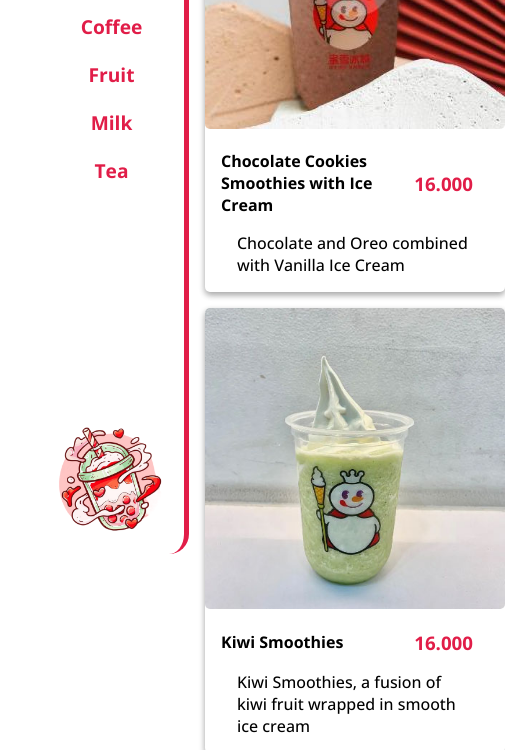
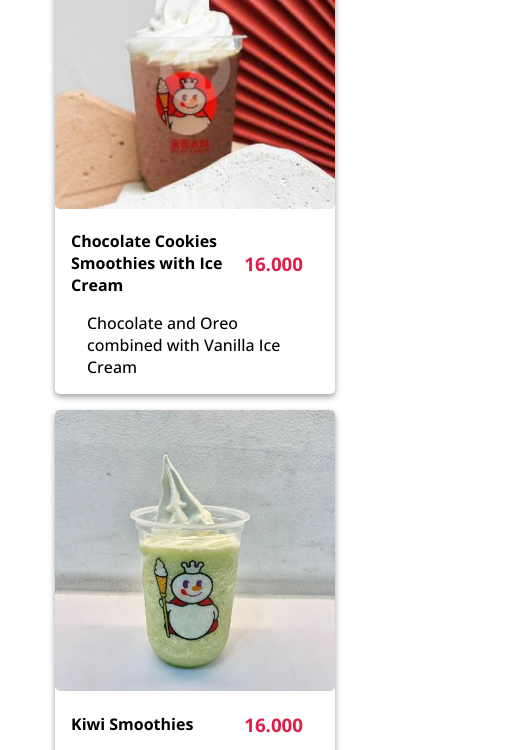
Before and after one commit to RizqGyx/Mixue, a website with bundled scripts: page index.html in a window 390 px wide. Shown: the part 2187-2937 px from the top of the page, 505 px wide, since content can reach past the window. Built offline with nearby package versions, Linux system fonts and the light colour scheme; files whose address does not match are found by name.

Commit message:
Menu fix Commit

```diff
--- a/index.html
+++ b/index.html
@@ -123,9 +123,6 @@
             </section>
 
             <section id="menu">
-                <section class="menu-title">
-
-                </section>
                 <section class="menu-content">
                     <aside class="side-bar">
                         <div class="side-bar-list">
@@ -179,10 +176,6 @@
 
             </section>
 
-            <aside>
-
-            </aside>
-
         </section>
 
         <aside>
@@ -193,7 +186,11 @@
                 <li><a href="https://www.facebook.com/p/MIXUE-Indonesia-100082038121169/" target="_blank"><i class="fab fa-facebook"></i></a></li>
               </ul>
             </div>
-          </aside>
+        </aside>
+
+        <div id="scrollToTop">
+            <a href="#top"><i class="fas fa-arrow-up"></i></a>
+        </div>
     </main>
 
 
--- a/js/menuProduct.js
+++ b/js/menuProduct.js
@@ -36,30 +36,30 @@ window.addEventListener("DOMContentLoaded", () => {
     coffee.innerHTML += Card('Coffee/Mixue-Americano-Coffee.jpg', 'Americano Coffee', '12.000', 'Delicious Americano Coffee');
     coffee.innerHTML += Card('Coffee/Mocha-Mi-Shake.jpg', 'Mocha Mi Shake', '16.000', 'Refreshing and delightful Mocha Mi-Shake');
 
-    fruit.innerHTML += Card('Fruit/Fresh-Squeezed-Lemonade.jpg', 'Mocha Mi Shake', '16.000', 'Refreshing and delightful Mocha Mi-Shake');
-    fruit.innerHTML += Card('Fruit/Hawaian-fruit-Tea.jpg', 'Mocha Mi Shake', '16.000', 'Refreshing and delightful Mocha Mi-Shake');
-    fruit.innerHTML += Card('Fruit/kiwi-fruit-tea-mixue.jpg', 'Mocha Mi Shake', '16.000', 'Refreshing and delightful Mocha Mi-Shake');
-    fruit.innerHTML += Card('Fruit/Lemon-Early-Grey-Tea.jpg', 'Mocha Mi Shake', '16.000', 'Refreshing and delightful Mocha Mi-Shake');
-    fruit.innerHTML += Card('Fruit/Lemon-Jasmine-Tea.jpg', 'Mocha Mi Shake', '16.000', 'Refreshing and delightful Mocha Mi-Shake');
-    fruit.innerHTML += Card('Fruit/Mango-Oats-Jasmine-Tea.jpg', 'Mocha Mi Shake', '16.000', 'Refreshing and delightful Mocha Mi-Shake');
-    fruit.innerHTML += Card('Fruit/Passion-fruit-Jasmine-Tea.jpg', 'Mocha Mi Shake', '16.000', 'Refreshing and delightful Mocha Mi-Shake');
-    fruit.innerHTML += Card('Fruit/Peach-Tea-Mixue.jpg', 'Mocha Mi Shake', '16.000', 'Refreshing and delightful Mocha Mi-Shake');
+    fruit.innerHTML += Card('Fruit/Fresh-Squeezed-Lemonade.jpg', 'Fresh Squeezed Lemonade', '10.000', 'Fresh, original lemon juice beverage that is refreshing');
+    fruit.innerHTML += Card('Fruit/Hawaian-fruit-Tea.jpg', 'Hawaian fruit Tea', '22.000', 'A refreshing drink with passion fruit pearls, sweet mango topping, and yellow peach jelly');
+    fruit.innerHTML += Card('Fruit/kiwi-fruit-tea-mixue.jpg', 'Kiwi Fruit Tea', '15.000', 'Fresh kiwi slices combined with fresh and delightful coconut jelly');
+    fruit.innerHTML += Card('Fruit/Lemon-Early-Grey-Tea.jpg', 'Lemon Earl Grey Tea', '12.000', 'Earl Grey Tea mixed with fresh, original lemon juice for a refreshing flavor');
+    fruit.innerHTML += Card('Fruit/Lemon-Jasmine-Tea.jpg', 'Lemon Jasmine Tea', '12.000', 'Jasmine Tea paired with fresh, original lemon juice for a refreshing taste');
+    fruit.innerHTML += Card('Fruit/Mango-Oats-Jasmine-Tea.jpg', 'Mango Oats Jasmine Tea', '16.000', 'Jasmine tea combined with real mango toppings and oats');
+    fruit.innerHTML += Card('Fruit/Passion-fruit-Jasmine-Tea.jpg', 'Passion fruit Jasmine Tea', '20.000', 'Jasmine Tea with real passion fruit pearls, coconut jelly, and chewy boba');
+    fruit.innerHTML += Card('Fruit/Peach-Tea-Mixue.jpg', 'Peach Tea Earl Grey Tea', '16.000', 'Fresh peach slices combined with yellow peach jelly and Early Grey Tea');
 
-    milk.innerHTML += Card('Milk/Boba-Shake.jpg', 'Mocha Mi Shake', '16.000', 'Refreshing and delightful Mocha Mi-Shake');
-    milk.innerHTML += Card('Milk/Brown-Sugar-Pearl-Milk-Tea-1.jpg', 'Mocha Mi Shake', '16.000', 'Refreshing and delightful Mocha Mi-Shake');
-    milk.innerHTML += Card('Milk/Coconut-Jelly-Milk-Tea.jpg', 'Mocha Mi Shake', '16.000', 'Refreshing and delightful Mocha Mi-Shake');
-    milk.innerHTML += Card('Milk/Creamy-Mango-Boba.jpg', 'Mocha Mi Shake', '16.000', 'Refreshing and delightful Mocha Mi-Shake');
-    milk.innerHTML += Card('Milk/Milk-Tea-With-2-Toppings.jpg', 'Mocha Mi Shake', '16.000', 'Refreshing and delightful Mocha Mi-Shake');
-    milk.innerHTML += Card('Milk/Oats-Milk-Tea.jpg', 'Mocha Mi Shake', '16.000', 'Refreshing and delightful Mocha Mi-Shake');
-    milk.innerHTML += Card('Milk/Pear-Milk-Tea-1.jpg', 'Mocha Mi Shake', '16.000', 'Refreshing and delightful Mocha Mi-Shake');
-    milk.innerHTML += Card('Milk/Read-Bean-Milk-Tea.jpg', 'Mocha Mi Shake', '16.000', 'Refreshing and delightful Mocha Mi-Shake');
-    milk.innerHTML += Card('Milk/Strawberry-Mi-shake.jpg', 'Mocha Mi Shake', '16.000', 'Refreshing and delightful Mocha Mi-Shake');
-    milk.innerHTML += Card('Milk/Supreme-Mixed-Milk-Tea.jpg', 'Mocha Mi Shake', '16.000', 'Refreshing and delightful Mocha Mi-Shake');
+    milk.innerHTML += Card('Milk/Boba-Shake.jpg', 'Boba Shake', '16.000', 'Ice Cream combined with brown sugar and chewy boba toppings');
+    milk.innerHTML += Card('Milk/Brown-Sugar-Pearl-Milk-Tea-1.jpg', 'Brown Sugar Pearl Milk Tea', '19.000', 'Milk Tea complemented with brown sugar and chewy boba toppings');
+    milk.innerHTML += Card('Milk/Coconut-Jelly-Milk-Tea.jpg', 'Coconut Jelly Milk Tea', '19.000', 'Milk Tea with soft coconut jelly toppings');
+    milk.innerHTML += Card('Milk/Creamy-Mango-Boba.jpg', 'Creamy Mango Boba', '22.000', 'Creamy beverage with ice cream, sweet mango, chewy boba, and coconut');
+    milk.innerHTML += Card('Milk/Milk-Tea-With-2-Toppings.jpg', 'Milk Tea With 2 Toppings', '19.000', 'Milk Tea with red bean and brown sugar jelly toppings');
+    milk.innerHTML += Card('Milk/Oats-Milk-Tea.jpg', 'Oats Milk Tea', '19.000', 'Milk Tea with crunchy oats toppings');
+    milk.innerHTML += Card('Milk/Pear-Milk-Tea-1.jpg', 'Pearl Milk Tea', '19.000', 'Milk Tea with chewy boba toppings');
+    milk.innerHTML += Card('Milk/Read-Bean-Milk-Tea.jpg', 'Red Bean Milk Tea', '19.000', 'Milk Tea with red bean toppings');
+    milk.innerHTML += Card('Milk/Strawberry-Mi-shake.jpg', 'Strawberry Mi-shake', '16.000', 'Ice Cream with a blend of green tea and fresh strawberry slices');
+    milk.innerHTML += Card('Milk/Supreme-Mixed-Milk-Tea.jpg', 'Supreme Mixed Milk Tea', '22.000', 'Milk Tea with extra toppings of pearl, coconut jelly, oats, and brown sugar jelly');
 
-    tea.innerHTML += Card('tea/Early-Grey-Tea-with-2-Toppings.jpg', 'Earl Grey Tea with 2 Toppings', '13.000', 'Coffee Boba Sundae, coffee ice cream enhanced with chewy boba toppings for added indulgence');
-    tea.innerHTML += Card('tea/Jasmine-Tea-With-2-Toppings.jpg', 'Jasmine Tea With 2 Toppings', '13.000', 'Coffee Boba Sundae, coffee ice cream enhanced with chewy boba toppings for added indulgence');
-    tea.innerHTML += Card('tea/Original-Earl-Grey-Tea.jpg', 'Original Earl Grey Tea', '10.000', 'Coffee Boba Sundae, coffee ice cream enhanced with chewy boba toppings for added indulgence');
-    tea.innerHTML += Card('tea/Original-Jasmine-Tea.jpg', 'Original Jasmine Tea', '10.000', 'Coffee Boba Sundae, coffee ice cream enhanced with chewy boba toppings for added indulgence');
-    tea.innerHTML += Card('tea/ice-cream-earl-grey-tea.jpg', 'Ice Cream Earl Grey Tea', '13.000', 'Coffee Boba Sundae, coffee ice cream enhanced with chewy boba toppings for added indulgence');
-    tea.innerHTML += Card('tea/Original-Jasmine-Tea.jpg', 'Ice Cream Jasmine Tea', '13.000', 'Coffee Boba Sundae, coffee ice cream enhanced with chewy boba toppings for added indulgence');
+    tea.innerHTML += Card('tea/Early-Grey-Tea-with-2-Toppings.jpg', 'Earl Grey Tea with 2 Toppings', '13.000', 'Earl Grey Tea with chewy boba and coconut jelly toppings');
+    tea.innerHTML += Card('tea/Jasmine-Tea-With-2-Toppings.jpg', 'Jasmine Tea With 2 Toppings', '13.000', 'Jasmine Tea with chewy boba and coconut jelly toppings');
+    tea.innerHTML += Card('tea/Original-Earl-Grey-Tea.jpg', 'Original Earl Grey Tea', '10.000', 'Refreshing Black Tea');
+    tea.innerHTML += Card('tea/Original-Jasmine-Tea.jpg', 'Original Jasmine Tea', '10.000', 'Refreshing Jasmine Tea');
+    tea.innerHTML += Card('tea/ice-cream-earl-grey-tea.jpg', 'Ice Cream Earl Grey Tea', '13.000', 'Earl Grey Tea with ice cream on top');
+    tea.innerHTML += Card('tea/Ice-Cream-Jasmine-Tea-Mixue.jpg', 'Ice Cream Jasmine Tea', '13.000', 'Jasmine Tea with ice cream on top');
 });
--- a/js/script.js
+++ b/js/script.js
@@ -49,3 +49,25 @@ links.forEach(link => {
     link.classList.add('clicked');
     });
 });
+
+const scrollToTopButton = document.getElementById("scrollToTop");
+
+// Tampilkan tombol saat halaman di-scroll ke bawah
+window.addEventListener("scroll", function() {
+    if (window.scrollY > 200) { // Anda dapat mengatur jumlah piksel yang diperlukan untuk menampilkan tombol
+        scrollToTopButton.style.display = "block";
+    } else {
+        scrollToTopButton.style.display = "none";
+    }
+});
+
+document.addEventListener("DOMContentLoaded", function() {
+    var sideBarList = document.querySelector(".side-bar-list");
+    var links = sideBarList.querySelectorAll("ul li a");
+
+    window.addEventListener("scroll", function() {
+        links.forEach(function(link) {
+            link.classList.remove("clicked");
+        });
+    });
+});
--- a/styles/style.css
+++ b/styles/style.css
@@ -222,6 +222,23 @@ main aside .social-media a:hover {
     color: #BFB0A0;
 }
 
+#scrollToTop {
+    position: fixed;
+    bottom: 40px;
+    right: 20px;
+    display: none;
+    z-index: 99;
+}
+
+#scrollToTop a {
+    text-decoration: none;
+    background-color: #E11D48;
+    color: #dddddd;
+    border-radius: 50%;
+    padding: 16px 20px;
+    font-size: 16px;
+}
+
 main .content {
     display: flex;
     flex-direction: column;
@@ -309,7 +326,7 @@ main .wrap {
     background-color: #f43f5e;
 }
 
-#menu {
+#menu, #promotions, #merchandise{
     width: 80%;
     padding-top: 100px;
 }
@@ -533,6 +550,12 @@ footer img {
 /* Footer Sections Ends */
 
 /* Media Query For Non Web Interfaces */
+@media screen and (max-width: 1440px){
+    .side-bar-list > h2 {
+        padding: 0;
+    }
+}
+
 @media screen and (max-width: 1200px){
     .hero-title {
         font-size: 2rem;
@@ -599,6 +622,22 @@ footer img {
 
     .description .btn {
         margin-top: 1rem;
+    }
+
+    .side-bar{
+        height: 90vh;
+    }
+
+    .side-bar-list > h2 {
+        font-size: 1.5rem;
+    }
+
+    .side-bar-list > ul > li {
+        font-size: 1rem;
+    }
+
+    .side-bar-list > ul > li a {
+        padding: 5px 20px;
     }
 }
 
@@ -716,6 +755,16 @@ footer img {
     }
 }
 
+@media screen and (max-width: 520px){
+    .side-bar {
+        display: none;
+    }
+
+    .menu-items .item-wrap{
+        grid-template-columns: auto;
+    }
+}
+
 @media screen and (max-width: 360px){
     .home .wrapper {
         flex-direction: column-reverse;
@@ -744,4 +793,5 @@ footer img {
         font-weight: bold;
         color: white;
     }
+
 }
```
